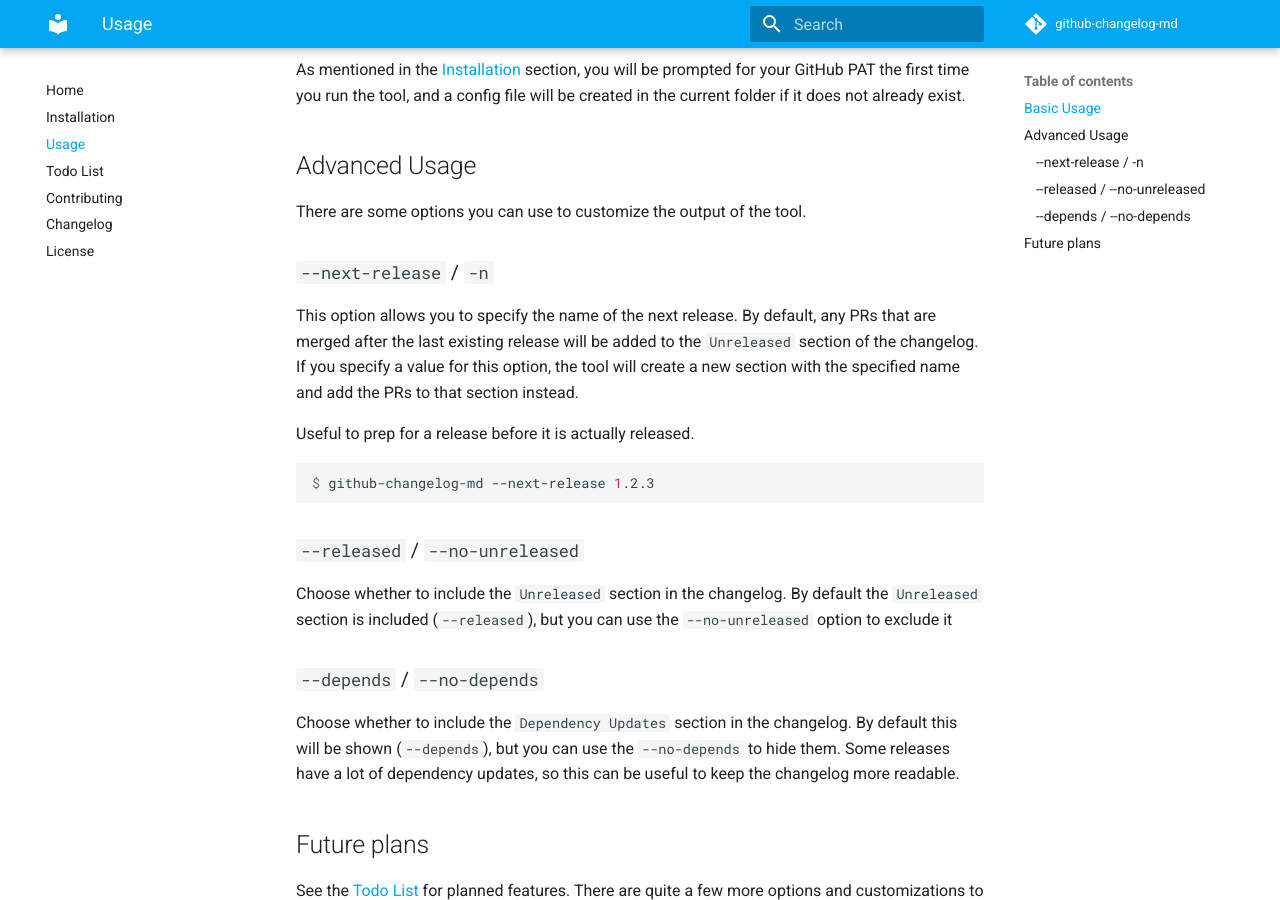
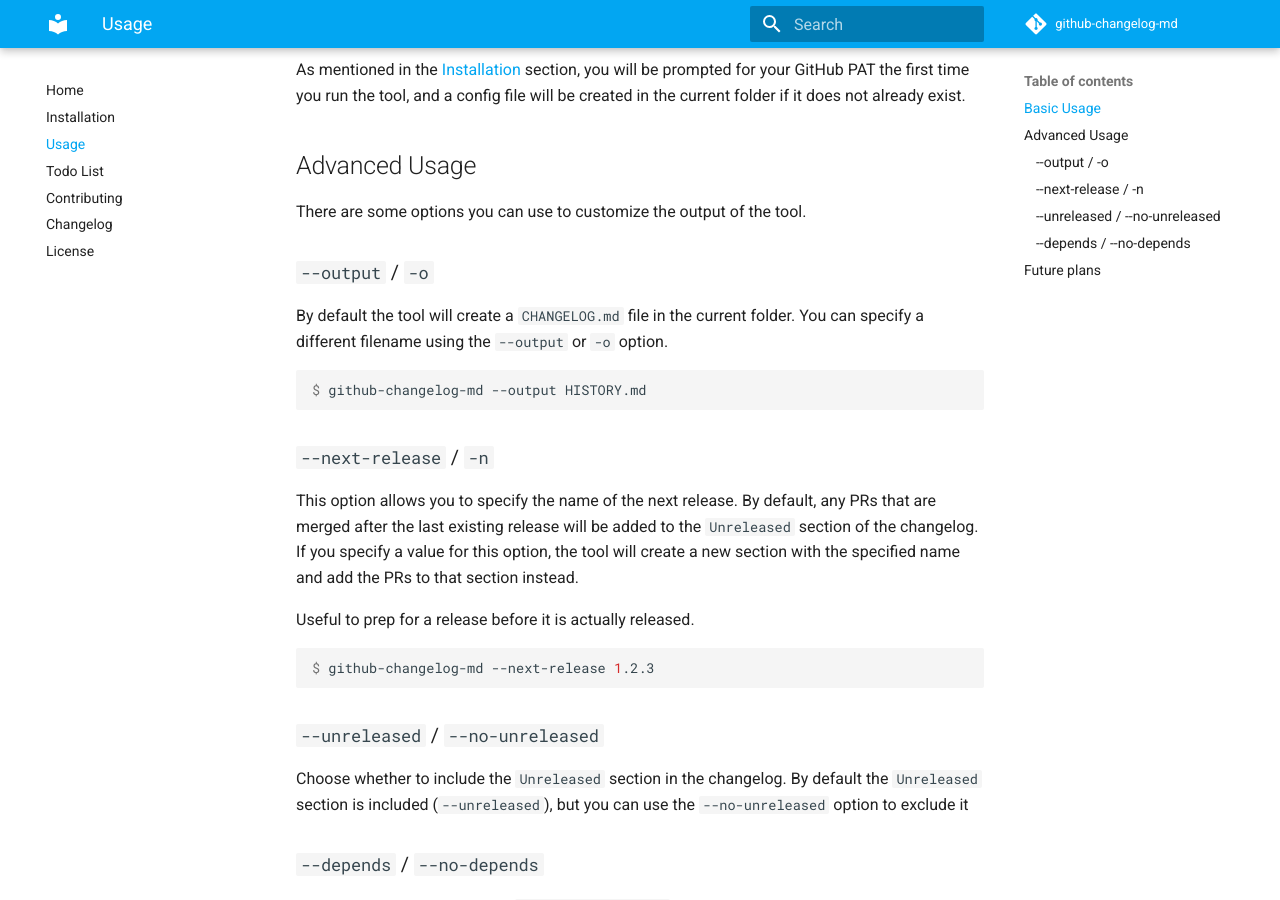
Before and after one commit to seapagan/github-changelog-md, an MkDocs documentation site: the page built from docs/usage.md, in a window 1280 px wide and 900 px high, scrolled down 678 px. Built offline with MkDocs 1.6.1 and Material for MkDocs 9.7.7, drawn with Linux system fonts in a browser that asks for light colours; comment, search, counter and statistics services are not loaded.

Commit message:
docs: add '--output' option
Signed-off-by: Grant Ramsay <seapagan@gmail.com>

````diff
--- a/docs/usage.md
+++ b/docs/usage.md
@@ -41,6 +41,15 @@ file will be created in the current folder if it does not already exist.
 
 There are some options you can use to customize the output of the tool.
 
+### `--output` / `-o`
+
+By default the tool will create a `CHANGELOG.md` file in the current folder. You
+can specify a different filename using the `--output` or `-o` option.
+
+```console
+$ github-changelog-md --output HISTORY.md
+```
+
 ### `--next-release` / `-n`
 
 This option allows you to specify the name of the next release. By default, any
@@ -55,10 +64,10 @@ Useful to prep for a release before it is actually released.
 $ github-changelog-md --next-release 1.2.3
 ```
 
-### `--released` / `--no-unreleased`
+### `--unreleased` / `--no-unreleased`
 
 Choose whether to include the `Unreleased` section in the changelog. By default
-the `Unreleased` section is included (`--released`), but you can use the
+the `Unreleased` section is included (`--unreleased`), but you can use the
 `--no-unreleased` option to exclude it
 
 ### `--depends` / `--no-depends`
````
Also changed, not shown: TODO.md (+1 -2 lines).
